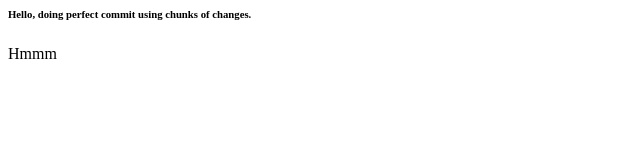
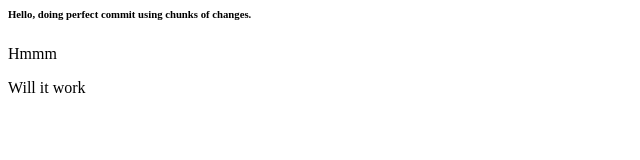
Before and after one commit to praneshvr00/demo, a plain HTML site: page index.html in a window 1280 px wide. Shown: the full height of the page, 0-640 px from the left. Drawn offline with Linux system fonts and the light colour scheme.

Commit message:
staging hunks
Commiting third  part of hunk

```diff
--- a/index.html
+++ b/index.html
@@ -11,3 +11,6 @@
 
     </div>
 </div>
+
+
+<p>Will it work</p>
```
